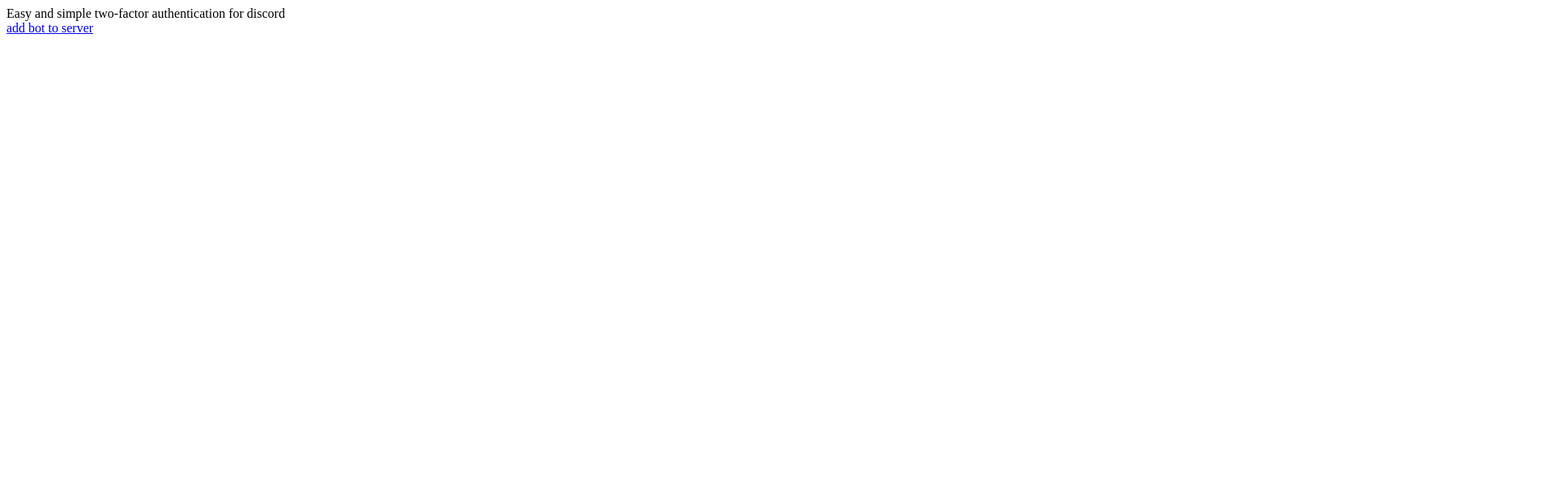
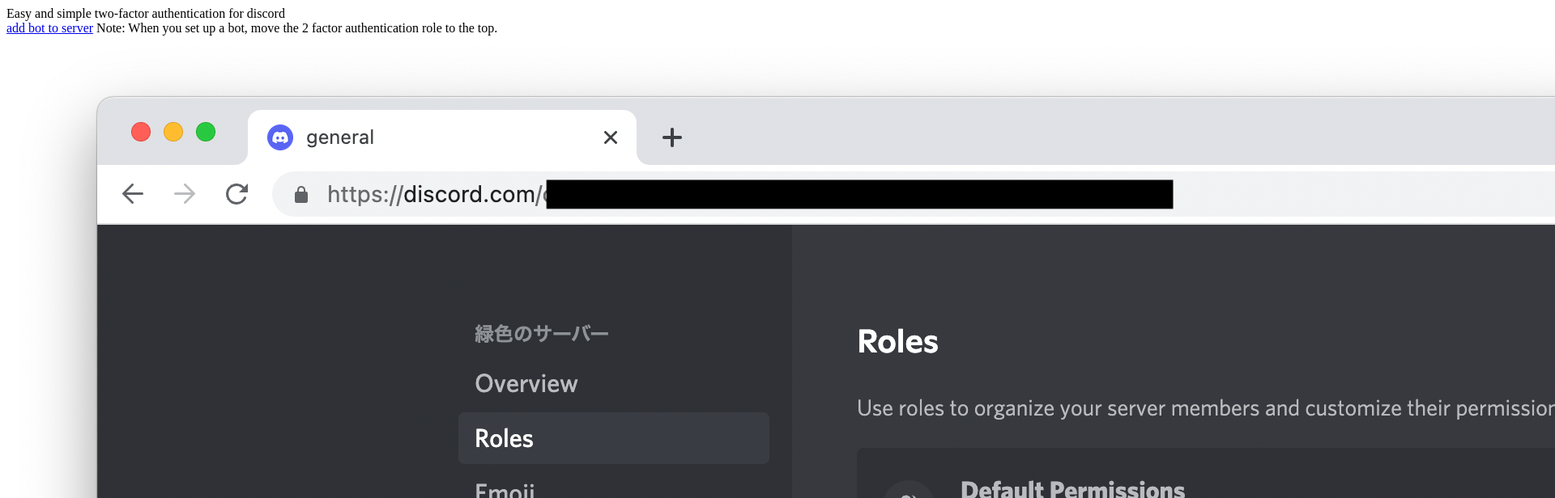
Before and after one commit to Koro-soft/2-factor-authentication, a website: page index.html in a window 1280 px wide. Shown: the top 616 px of the page at 81% size, 1920 px wide, since content can reach past the window. Drawn offline with Linux system fonts and the light colour scheme.

Commit message:
make it is

```diff
--- a/index.html
+++ b/index.html
@@ -9,11 +9,13 @@
 </head>
 
 <body>
-    <div>
+    <div id="hello">
         Easy and simple two-factor authentication for discord<br>
         <a
             href="https://discord.com/api/oauth2/authorize?client_id=947435878891008041&permissions=268437504&scope=bot%20applications.commands">add
             bot to server</a>
+        <span>Note: When you set up a bot, move the 2 factor authentication role to the top.</span>
+        <img src="setting.png" alt="move to the top">
     </div>
     <br>
     <div id="start" style="display: none;">Stat authentication
@@ -25,7 +27,8 @@
         <form method="get" action="/" autocomplete="off" spellcheck="false">
             <label>Enter the number shown in discord dm: <input type="text" name="number" required
                     pattern="\d{6}"></label><br>
-            <label><input type="checkbox" name="savehash" checked>Save the hash value of the user id for future authentication
+            <label><input type="checkbox" name="savehash" checked>Save the hash value of the user id for future
+                authentication
                 (if available)</label><br>
             <input type="hidden" name="id" id="id"><input type="submit" value="authentication">
         </form>
@@ -34,9 +37,11 @@
         const parms = new URLSearchParams(location.search);
         if (parms.get('start')) {
             document.getElementById('start').style.display = 'block';
+            document.getElementById('hello').style.display = 'none';
         }
         if (parms.get('id')) {
             document.getElementById('auth').style.display = 'block';
+            document.getElementById('hello').style.display = 'none';
             document.getElementById('id').value = parms.get('id');
         }
     </script>
```
Also changed, not shown: setting.png (added).
